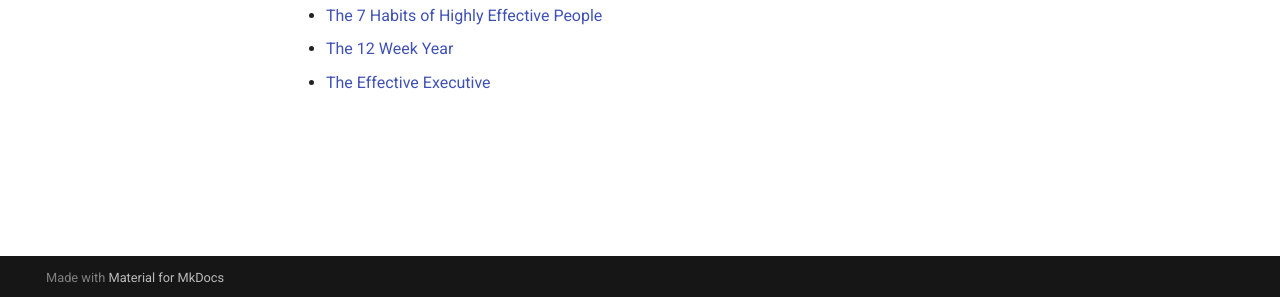
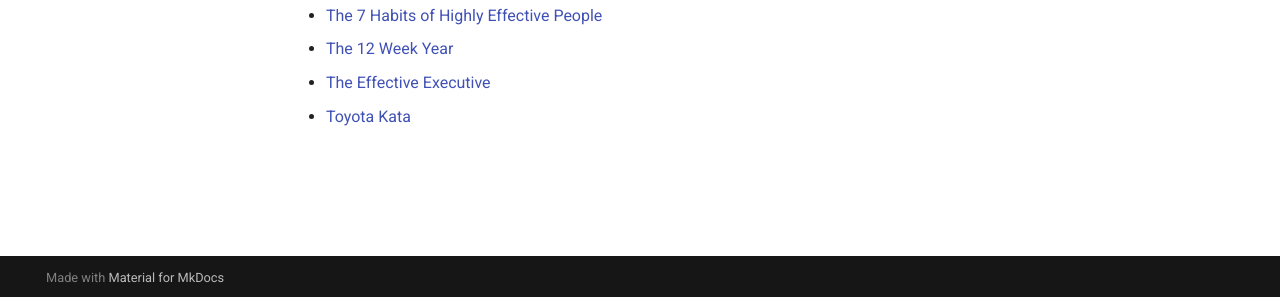
Before and after one commit to netguru/productivity, an MkDocs documentation site: the page built from docs/resources.md, in a window 1280 px wide. Shown: the part 600-897 px from the top of the page. Built offline with MkDocs 1.6.1 and Material for MkDocs 9.7.7, drawn with Linux system fonts in a browser that asks for light colours.

Commit message:
update resources

```diff
--- a/docs/resources.md
+++ b/docs/resources.md
@@ -16,6 +16,7 @@
 * [The 7 Habits of Highly Effective People][4]
 * [The 12 Week Year][5]
 * [The Effective Executive][6]
+* [Toyota Kata][7]
 
 [1]:	http://www.asianefficiency.com/
 [2]:	http://www.asianefficiency.com/podcast/166-email-workflow/
```
Also changed, not shown: other parts of docs/resources.md (+1 -0 lines).
